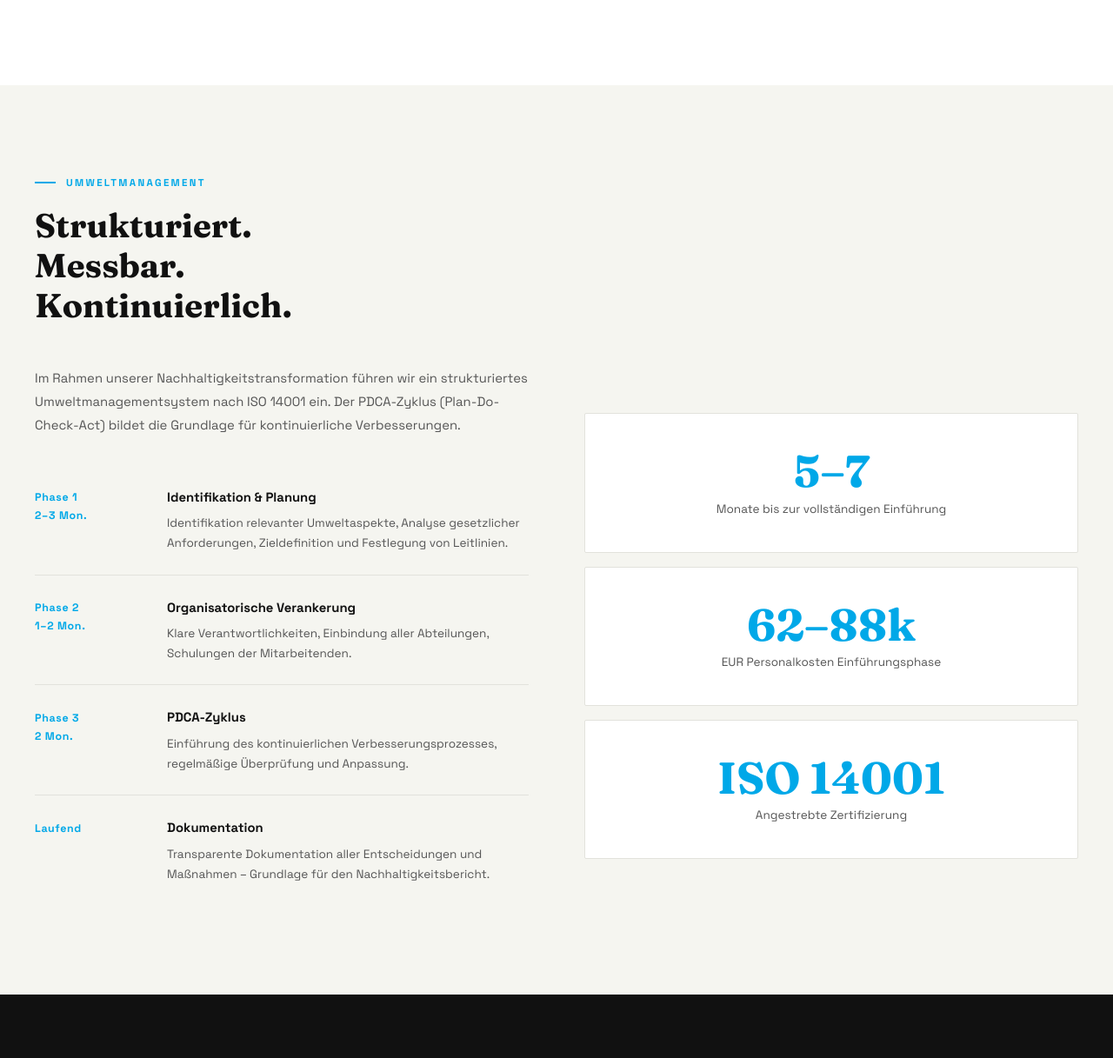
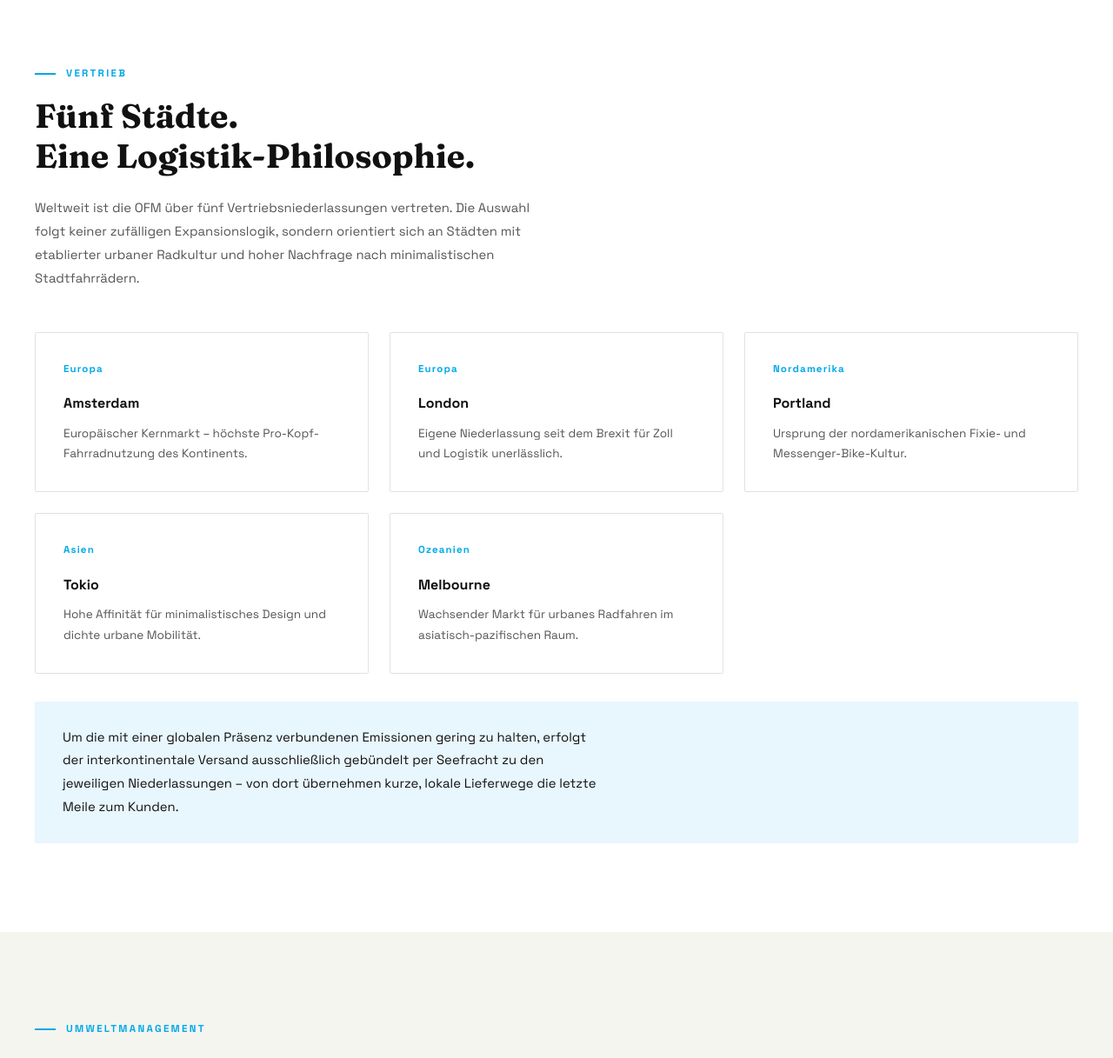
Before and after one commit to Kerem704/ss26-buis-1-gruppe-13, a Jekyll site: the page built from manufaktur/index.html, in a window 1280 px wide and 1400 px high, scrolled down 2232 px, cut to the strip 183-1400 px from the top of the window. Shown: the whole strip at 87% size. Built offline with Jekyll 4.4.1, drawn with Linux system fonts in a browser that asks for light colours; some of the changed text lies outside the part shown.

Commit message:
Fix Finnland/Portugal, EMAS, CSRD-Begruendung, Vertrieb-Sektion

```diff
--- a/ecofix/index.html
+++ b/ecofix/index.html
@@ -15,7 +15,7 @@
 <section class="section">
   <div class="section__inner two-col">
     <div class="reveal">
-      <div class="img-placeholder" style="width:100%;height:520px;border-radius:4px;">OFM EcoFix Seitenansicht</div>
+      <img src="{{ '/assets/images/ecofix-side.png' | relative_url }}" alt="OFM EcoFix Seitenansicht" style="width:100%;height:520px;object-fit:cover;border-radius:4px;">
     </div>
     <div class="reveal">
       <p class="label">Das Konzept</p>
@@ -39,7 +39,7 @@
       <div class="card reveal">
         <p class="card__num">Rahmen</p>
         <h3 class="card__title">Recycelter Stahlrahmen</h3>
-        <p class="card__body">Gefertigt aus 100% recyceltem Stahl in Finnland. Langlebig, reparierbar und vollständig recyclebar am Ende des Lebenswegs.</p>
+        <p class="card__body">Gefertigt aus 100% recyceltem Stahl in Portugal. Langlebig, reparierbar und vollständig recyclebar am Ende des Lebenswegs.</p>
       </div>
       <div class="card reveal">
         <p class="card__num">Gabel</p>
@@ -80,7 +80,7 @@
         </div>
       </div>
       <div class="reveal">
-        <div class="img-placeholder" style="width:100%;height:380px;border-radius:4px;">Lebenszyklusdarstellung EcoFix</div>
+        <img src="{{ '/assets/images/ecofix-lifecycle.png' | relative_url }}" alt="Lebenszyklusdarstellung EcoFix" style="width:100%;height:380px;object-fit:cover;border-radius:4px;">
       </div>
     </div>
   </div>
--- a/manufaktur/index.html
+++ b/manufaktur/index.html
@@ -8,7 +8,8 @@
   <div class="page-hero__inner">
     <p class="label">Manufaktur</p>
     <h1 class="page-hero__title">Wo Qualität<br>auf Verantwortung<br>trifft.</h1>
-    <p class="page-hero__sub">Gegründet mit dem Anspruch, das beste urbane Stadtfahrrad zu bauen – jetzt auch das nachhaltigste.</p>
+    <p class="page-hero__sub">Gegründet mit dem Anspruch, das beste urbane Stadtfahrrad zu bauen – jetzt auch das
+      nachhaltigste.</p>
   </div>
 </section>
 
@@ -16,17 +17,39 @@
   <div class="section__inner two-col">
     <div class="reveal">
       <p class="label">Unsere Geschichte</p>
-      <h2 class="section__title">Von SiliconeLabs zu OFM</h2>
-      <p class="section__body">Die Oldenburger Fahrradmanufaktur entstand aus einer einfachen Überzeugung: Der Markt braucht kein weiteres Fahrrad – er braucht das richtige. Ein Generationswechsel in der Geschäftsführung gab den Anstoß für eine radikale Neuausrichtung. Heute verbinden wir jahrzehntelange Fertigungsexpertise mit einem konsequenten Nachhaltigkeitsanspruch.</p>
+      <h2 class="section__title">Von der Idee zu OFM</h2>
+      <p class="section__body">Die Oldenburger Fahrradmanufaktur entstand aus einer einfachen Überzeugung: Der Markt
+        braucht kein weiteres Fahrrad – er braucht das richtige. Ein Generationswechsel in der Geschäftsführung gab den
+        Anstoß für eine radikale Neuausrichtung. Heute verbinden wir jahrzehntelange Fertigungsexpertise mit einem
+        konsequenten Nachhaltigkeitsanspruch.</p>
       <div class="timeline" style="margin-top:2rem;">
-        <div class="timeline__item"><div class="timeline__date">1992</div><div><div class="timeline__title">Gründung</div><p class="timeline__body">Gründung als kleiner Fahrradhersteller in Oldenburg.</p></div></div>
-        <div class="timeline__item"><div class="timeline__date">2013</div><div><div class="timeline__title">Fokus Singlespeeds</div><p class="timeline__body">Strategische Fokussierung auf urbane Singlespeeds und Fixies.</p></div></div>
-        <div class="timeline__item"><div class="timeline__date">2018</div><div><div class="timeline__title">Klimakrise</div><p class="timeline__body">Erste Nachhaltigkeitsinitiativen – Übergang zu recyceltem Stahl.</p></div></div>
-        <div class="timeline__item"><div class="timeline__date">2026</div><div><div class="timeline__title">Neuausrichtung</div><p class="timeline__body">Generationswechsel und vollständige Nachhaltigkeitstransformation – Einführung des strukturierten Umweltmanagements.</p></div></div>
+        <div class="timeline__item">
+          <div class="timeline__date">1995</div>
+          <div>
+            <div class="timeline__title">Gründung</div>
+            <p class="timeline__body">Gründung als kleiner Fahrradhersteller in Oldenburg.</p>
+          </div>
+        </div>
+        <div class="timeline__item">
+          <div class="timeline__date">2013</div>
+          <div>
+            <div class="timeline__title">Fokus Singlespeeds</div>
+            <p class="timeline__body">Strategische Fokussierung auf urbane Singlespeeds und Fixies.</p>
+          </div>
+        </div>
+        <div class="timeline__item">
+          <div class="timeline__date">2026</div>
+          <div>
+            <div class="timeline__title">Neuausrichtung</div>
+            <p class="timeline__body">Generationswechsel und vollständige Nachhaltigkeitstransformation – Einführung des
+              strukturierten Umweltmanagements.</p>
+          </div>
+        </div>
       </div>
     </div>
     <div class="reveal">
-      <img src="{{ '/assets/images/manufaktur-history.png' | relative_url }}" alt="Unternehmensgeschichte" style="width:100%;height:480px;object-fit:cover;border-radius:4px;">
+      <img src="{{ '/assets/images/manufaktur-history.png' | relative_url }}" alt="Unternehmensgeschichte"
+        style="width:100%;height:480px;object-fit:cover;border-radius:4px;">
     </div>
   </div>
 </section>
@@ -39,22 +62,70 @@
       <div class="card reveal">
         <p class="card__num">Hauptsitz</p>
         <h3 class="card__title">Oldenburg, Deutschland</h3>
-        <p class="card__body">Geschäftsführung, Produktentwicklung, Qualitätssicherung und Endmontage. Hier laufen alle Fäden zusammen – von der Idee bis zum fertigen EcoFix.</p>
-        <a href="{{ '/nachhaltigkeit/' | relative_url }}" class="values__link" style="display:inline-block;margin-top:1rem;font-size:0.82rem;font-weight:700;color:var(--c-cyan);">Zum Nachhaltigkeitsbericht</a>
+        <p class="card__body">Geschäftsführung, Produktentwicklung, Qualitätssicherung und Endmontage. Hier laufen alle
+          Fäden zusammen – von der Idee bis zum fertigen EcoFix.</p>
+        <a href="{{ '/nachhaltigkeit/' | relative_url }}" class="values__link"
+          style="display:inline-block;margin-top:1rem;font-size:0.82rem;font-weight:700;color:var(--c-cyan);">Zum
+          Nachhaltigkeitsbericht</a>
       </div>
       <div class="card reveal">
         <p class="card__num">Produktionsstätte</p>
-        <h3 class="card__title">Finnland</h3>
-        <p class="card__body">Rahmenfertigung durch Schweißen mit modernster Technik. Unser Stahlrahmen wird hier aus 100% recyceltem Stahl gefertigt – für maximale Langlebigkeit und minimalen Ressourcenverbrauch.</p>
+        <h3 class="card__title">Portugal</h3>
+        <p class="card__body">Rahmenfertigung durch Schweißen mit modernster Technik. Unser Stahlrahmen wird hier aus
+          100% recyceltem Stahl gefertigt – für maximale Langlebigkeit und minimalen Ressourcenverbrauch.</p>
       </div>
       <div class="card reveal">
         <p class="card__num">Veredelung</p>
         <h3 class="card__title">Slowenien</h3>
-        <p class="card__body">Nachhaltige Pulverbeschichtung ohne Lösungsmittel. Die lösemittelfreie Beschichtung ist kratzresistent, langlebig und deutlich umweltfreundlicher als konventionelle Lackierverfahren.</p>
+        <p class="card__body">Nachhaltige Pulverbeschichtung ohne Lösungsmittel. Die lösemittelfreie Beschichtung ist
+          kratzresistent, langlebig und deutlich umweltfreundlicher als konventionelle Lackierverfahren.</p>
       </div>
     </div>
     <div style="margin-top:3rem;" class="reveal">
-      <img src="{{ '/assets/images/manufaktur-map.png' | relative_url }}" alt="Standorte" style="width:100%;height:320px;object-fit:cover;border-radius:4px;">
+      <img src="{{ '/assets/images/manufaktur-map.png' | relative_url }}" alt="Standorte"
+        style="width:100%;height:320px;object-fit:cover;border-radius:4px;">
+    </div>
+  </div>
+</section>
+
+<section class="section section--white" id="vertrieb">
+  <div class="section__inner">
+    <p class="label">Vertrieb</p>
+    <h2 class="section__title">Fünf Städte.<br>Eine Logistik-Philosophie.</h2>
+    <p class="section__body" style="max-width:60ch;margin-bottom:1rem;">Weltweit ist die OFM über fünf
+      Vertriebsniederlassungen vertreten. Die Auswahl folgt keiner zufälligen Expansionslogik, sondern orientiert sich
+      an Städten mit etablierter urbaner Radkultur und hoher Nachfrage nach minimalistischen Stadtfahrrädern.</p>
+    <div class="card-grid">
+      <div class="card reveal">
+        <p class="card__num">Europa</p>
+        <h3 class="card__title">Amsterdam</h3>
+        <p class="card__body">Europäischer Kernmarkt – höchste Pro-Kopf-Fahrradnutzung des Kontinents.</p>
+      </div>
+      <div class="card reveal">
+        <p class="card__num">Europa</p>
+        <h3 class="card__title">London</h3>
+        <p class="card__body">Eigene Niederlassung seit dem Brexit für Zoll und Logistik unerlässlich.</p>
+      </div>
+      <div class="card reveal">
+        <p class="card__num">Nordamerika</p>
+        <h3 class="card__title">Portland</h3>
+        <p class="card__body">Ursprung der nordamerikanischen Fixie- und Messenger-Bike-Kultur.</p>
+      </div>
+      <div class="card reveal">
+        <p class="card__num">Asien</p>
+        <h3 class="card__title">Tokio</h3>
+        <p class="card__body">Hohe Affinität für minimalistisches Design und dichte urbane Mobilität.</p>
+      </div>
+      <div class="card reveal">
+        <p class="card__num">Ozeanien</p>
+        <h3 class="card__title">Melbourne</h3>
+        <p class="card__body">Wachsender Markt für urbanes Radfahren im asiatisch-pazifischen Raum.</p>
+      </div>
+    </div>
+    <div style="margin-top:2rem;padding:1.75rem 2rem;background:var(--c-cyan-pale);border-radius:var(--radius);">
+      <p class="section__body" style="margin:0;color:var(--c-ink);">Um die mit einer globalen Präsenz verbundenen
+        Emissionen gering zu halten, erfolgt der interkontinentale Versand ausschließlich gebündelt per Seefracht zu den
+        jeweiligen Niederlassungen – von dort übernehmen kurze, lokale Lieferwege die letzte Meile zum Kunden.</p>
     </div>
   </div>
 </section>
@@ -65,19 +136,56 @@
     <h2 class="section__title">Strukturiert.<br>Messbar.<br>Kontinuierlich.</h2>
     <div class="two-col" style="margin-top:3rem;gap:4rem;">
       <div class="reveal">
-        <p class="section__body">Im Rahmen unserer Nachhaltigkeitstransformation führen wir ein strukturiertes Umweltmanagementsystem nach ISO 14001 ein. Der PDCA-Zyklus (Plan-Do-Check-Act) bildet die Grundlage für kontinuierliche Verbesserungen.</p>
+        <p class="section__body">Im Rahmen unserer Nachhaltigkeitstransformation führen wir ein Umweltmanagementsystem
+          nach ISO 14001 ein – als Grundlage für die spätere EMAS-Validierung. Der PDCA-Zyklus (Plan-Do-Check-Act)
+          bildet dabei die Basis für kontinuierliche Verbesserungen.</p>
         <div class="timeline" style="margin-top:2rem;">
-          <div class="timeline__item"><div class="timeline__date">Phase 1<br>2–3 Mon.</div><div><div class="timeline__title">Identifikation &amp; Planung</div><p class="timeline__body">Identifikation relevanter Umweltaspekte, Analyse gesetzlicher Anforderungen, Zieldefinition und Festlegung von Leitlinien.</p></div></div>
-          <div class="timeline__item"><div class="timeline__date">Phase 2<br>1–2 Mon.</div><div><div class="timeline__title">Organisatorische Verankerung</div><p class="timeline__body">Klare Verantwortlichkeiten, Einbindung aller Abteilungen, Schulungen der Mitarbeitenden.</p></div></div>
-          <div class="timeline__item"><div class="timeline__date">Phase 3<br>2 Mon.</div><div><div class="timeline__title">PDCA-Zyklus</div><p class="timeline__body">Einführung des kontinuierlichen Verbesserungsprozesses, regelmäßige Überprüfung und Anpassung.</p></div></div>
-          <div class="timeline__item"><div class="timeline__date">Laufend</div><div><div class="timeline__title">Dokumentation</div><p class="timeline__body">Transparente Dokumentation aller Entscheidungen und Maßnahmen – Grundlage für den Nachhaltigkeitsbericht.</p></div></div>
+          <div class="timeline__item">
+            <div class="timeline__date">Phase 1<br>3 Mon.</div>
+            <div>
+              <div class="timeline__title">Initiale Umweltprüfung</div>
+              <p class="timeline__body">Erfassung direkter und indirekter Umweltaspekte, Rechtskataster, Zieldefinition.
+              </p>
+            </div>
+          </div>
+          <div class="timeline__item">
+            <div class="timeline__date">Phase 2<br>5–6 Mon.</div>
+            <div>
+              <div class="timeline__title">Aufbau UMS nach ISO 14001</div>
+              <p class="timeline__body">Dokumentation, Schulungen, organisatorische Verankerung, Umweltpolitik.</p>
+            </div>
+          </div>
+          <div class="timeline__item">
+            <div class="timeline__date">Phase 3<br>4–5 Mon.</div>
+            <div>
+              <div class="timeline__title">EMAS-Validierung</div>
+              <p class="timeline__body">Internes Audit, Erstellung der EMAS-Umwelterklärung, externe Validierung,
+                Registrierung Gewerbeaufsichtsamt.</p>
+            </div>
+          </div>
+          <div class="timeline__item">
+            <div class="timeline__date">Laufend</div>
+            <div>
+              <div class="timeline__title">Jährliche Umwelterklärung</div>
+              <p class="timeline__body">Management-Review, Aktualisierung der Kennzahlen (15–20 AT/Jahr).</p>
+            </div>
+          </div>
         </div>
       </div>
       <div class="reveal">
         <div class="kpi-row" style="grid-template-columns:1fr;gap:1rem;margin:0;">
-          <div class="kpi"><div class="kpi__num">5–7</div><div class="kpi__label">Monate bis zur vollständigen Einführung</div></div>
-          <div class="kpi"><div class="kpi__num">62–88k</div><div class="kpi__label">EUR Personalkosten Einführungsphase</div></div>
-          <div class="kpi"><div class="kpi__num">ISO 14001</div><div class="kpi__label">Angestrebte Zertifizierung</div></div>
+          <div class="kpi">
+            <div class="kpi__num">15–18</div>
+            <div class="kpi__label">Monate bis zur vollständigen Einführung</div>
+          </div>
+          <div class="kpi">
+            <div class="kpi__num">35–45k</div>
+            <div class="kpi__label">EUR Einführungskosten (einmalig)</div>
+          </div>
+          <div class="kpi">
+            <div class="kpi__num">EMAS</div>
+            <div class="kpi__label">Angestrebte Zertifizierung</div>
+          </div>
         </div>
       </div>
     </div>
@@ -87,8 +195,11 @@
 <section class="section section--dark">
   <div class="section__inner" style="text-align:center;">
     <p class="label" style="justify-content:center;color:var(--c-cyan);">Gemeinsam nachhaltig</p>
-    <h2 class="section__title" style="color:var(--c-white);max-width:22ch;margin:0 auto 1.5rem;">"Bringing Sustainability to the Daily Business."</h2>
-    <p class="section__body" style="color:rgba(255,255,255,0.6);margin:0 auto 2.5rem;">Ein Generationswechsel hat den Startschuss gegeben. Mein Team und ich etablieren derzeit ein umfassendes Umweltmanagement – und laden unsere Beschäftigten aktiv ein, Teil dieser Transformation zu sein.</p>
+    <h2 class="section__title" style="color:var(--c-white);max-width:22ch;margin:0 auto 1.5rem;">"Bringing
+      Sustainability to the Daily Business."</h2>
+    <p class="section__body" style="color:rgba(255,255,255,0.6);margin:0 auto 2.5rem;">Ein Generationswechsel hat den
+      Startschuss gegeben. Mein Team und ich etablieren derzeit ein umfassendes Umweltmanagement – und laden unsere
+      Beschäftigten aktiv ein, Teil dieser Transformation zu sein.</p>
     <a href="{{ '/nachhaltigkeit/' | relative_url }}" class="btn btn--primary">Zum Nachhaltigkeitsbericht</a>
   </div>
 </section>
--- a/startseite/index.html
+++ b/startseite/index.html
@@ -30,7 +30,7 @@
     <p class="about__body">Getreu unserem Motto „Weniger ist mehr" setzen wir auf ein puristisches Design, das fehleranfällige und ressourcenintensive Baugruppen wie komplexe Schaltungen oder Federgabeln bewusst weglässt.</p>
     <div class="about__locs">
       <div class="about__loc"><div class="about__loc-dot"></div><div><div class="about__loc-name">Oldenburg, Deutschland</div><div class="about__loc-role">Hauptsitz · Geschäftsführung · Endmontage</div></div></div>
-      <div class="about__loc"><div class="about__loc-dot"></div><div><div class="about__loc-name">Finnland</div><div class="about__loc-role">Rahmenfertigung (Schweißen)</div></div></div>
+      <div class="about__loc"><div class="about__loc-dot"></div><div><div class="about__loc-name">Portugal</div><div class="about__loc-role">Rahmenfertigung (Schweißen)</div></div></div>
       <div class="about__loc"><div class="about__loc-dot"></div><div><div class="about__loc-name">Slowenien</div><div class="about__loc-role">Nachhaltige Pulverbeschichtung</div></div></div>
     </div>
     <a href="{{ '/manufaktur/' | relative_url }}" class="btn btn--ghost" style="margin-top:2rem;">Mehr über uns</a>
@@ -79,7 +79,7 @@
       <p class="product-hero__sub">Anstatt den Markt mit unzähligen Modellen zu überschwemmen, fokussieren wir uns auf Perfektion im Detail. Das EcoFix ist das ultimative Stadtfahrrad für Pendler, Minimalisten und umweltbewusste Großstädter.</p>
       <div class="product-hero__features">
         <div class="feat"><div class="feat__dot"></div><div><div class="feat__name">Singlespeed-Antrieb</div><p class="feat__desc">Keine fehleranfällige Gangschaltung, minimaler Wartungsaufwand.</p></div></div>
-        <div class="feat"><div class="feat__dot"></div><div><div class="feat__name">Recycelter Stahlrahmen</div><p class="feat__desc">Gefertigt aus recyceltem Stahl in Finnland für maximale Langlebigkeit.</p></div></div>
+        <div class="feat"><div class="feat__dot"></div><div><div class="feat__name">Recycelter Stahlrahmen</div><p class="feat__desc">Gefertigt aus recyceltem Stahl in Portugal für maximale Langlebigkeit.</p></div></div>
         <div class="feat"><div class="feat__dot"></div><div><div class="feat__name">Right to Repair</div><p class="feat__desc">Modulares Design – jede Komponente einzeln austauschbar.</p></div></div>
         <div class="feat"><div class="feat__dot"></div><div><div class="feat__name">Puristische Starrgabel</div><p class="feat__desc">Bewusster Verzicht auf ressourcenintensive Federungssysteme.</p></div></div>
       </div>
@@ -95,7 +95,7 @@
   <div class="sustain-teaser__stats reveal">
     <div><div class="stat__num">-85%</div><div class="stat__label">Verpackungsmaterial</div></div>
     <div><div class="stat__num">-100%</div><div class="stat__label">Abfall ins Mülllager</div></div>
-    <div><div class="stat__num">492 t</div><div class="stat__label">Sekundärmaterial/Jahr</div></div>
+    <div><div class="stat__num">49 t</div><div class="stat__label">Sekundärmaterial/Jahr</div></div>
   </div>
   <a href="{{ '/nachhaltigkeit/' | relative_url }}" class="btn btn--primary reveal">Zum Nachhaltigkeitsbericht</a>
 </section>
```
Also changed, not shown: nachhaltigkeit/index.html (+14 -14 lines).
